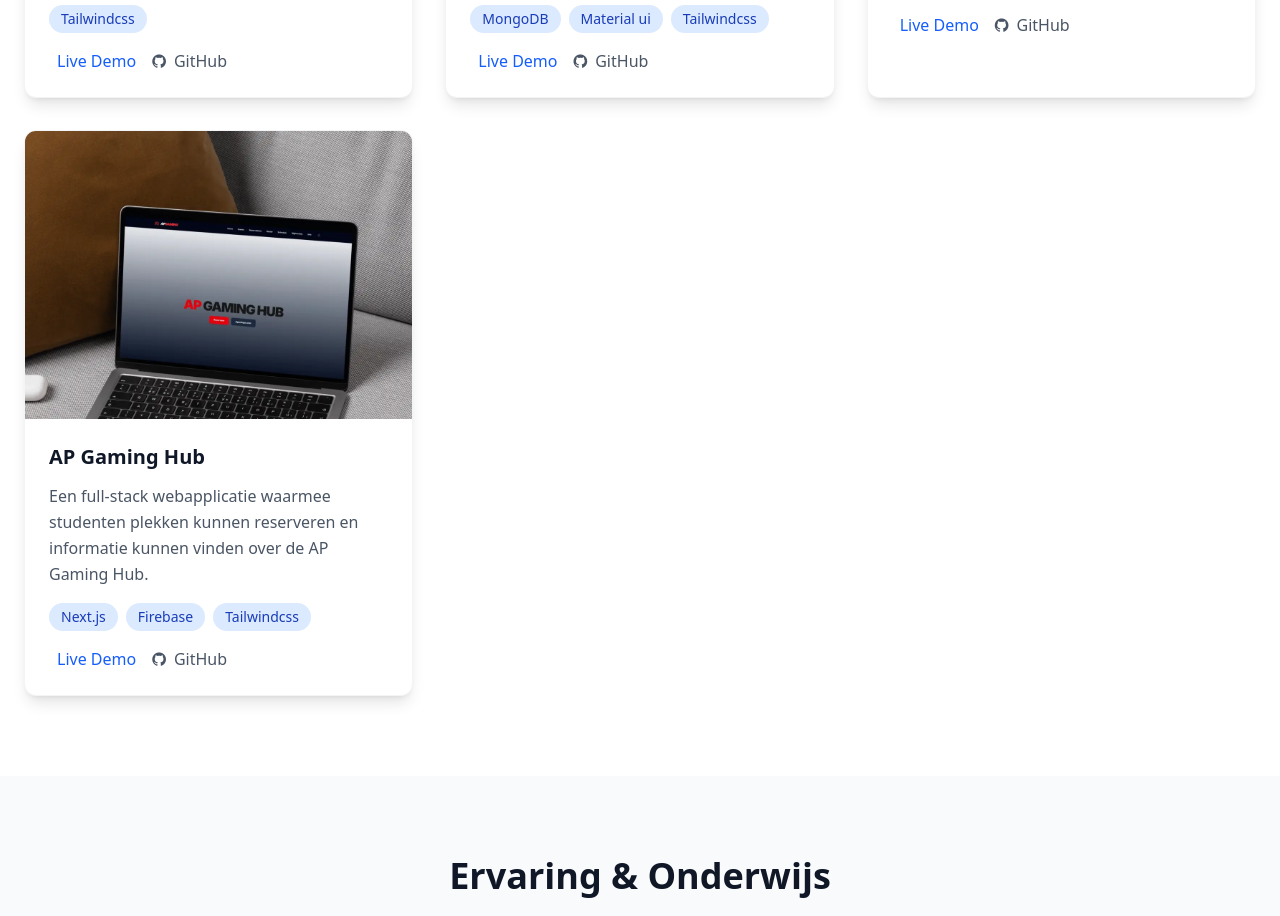
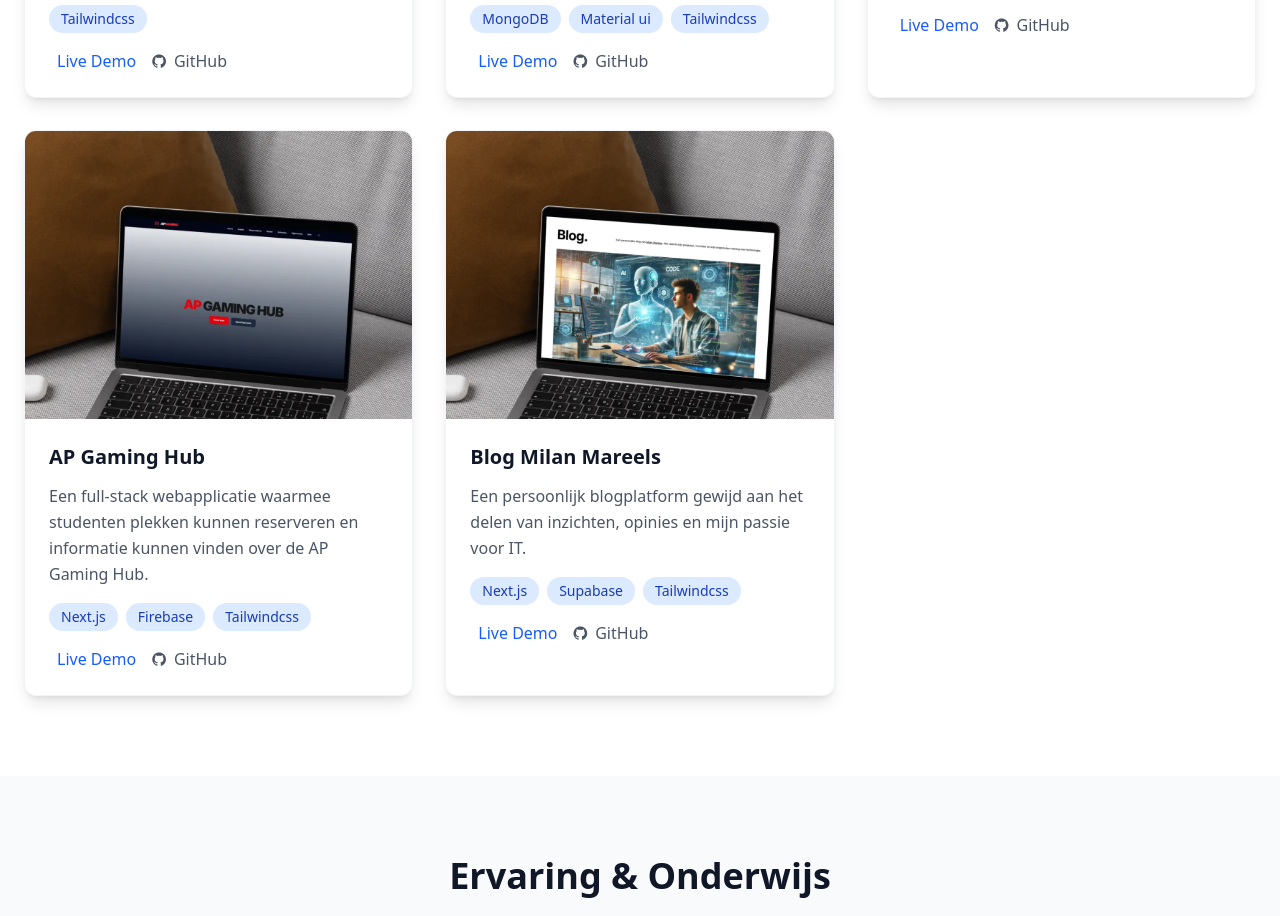
Before and after one commit to MilanMareels/Portfolio, a React (Vite) app: page / in a window 1280 px wide. Shown: the part 3600-4516 px from the top of the page. Built offline with nearby package versions, Linux system fonts and the light colour scheme; no server answers.

Commit message:
skills change done

```diff
--- a/src/components/Projects.tsx
+++ b/src/components/Projects.tsx
@@ -31,6 +31,14 @@ const Projects = () => {
       technologies: ["Next.js", "Firebase", "Tailwindcss"],
       liveDemo: "https://www.apgaming.be",
       github: "https://github.com/MilanMareels/ap-gaming-hub",
+    },
+    {
+      title: "Blog Milan Mareels",
+      description: "Een persoonlijk blogplatform gewijd aan het delen van inzichten, opinies en mijn passie voor IT.",
+      image: "/blog.webp",
+      technologies: ["Next.js", "Supabase", "Tailwindcss"],
+      liveDemo: "https://blog.milanmareels.be",
+      github: "https://github.com/MilanMareels/blog-milan-mareels",
     },
   ];
 
```
Also changed, not shown: public/blog.webp (added).
